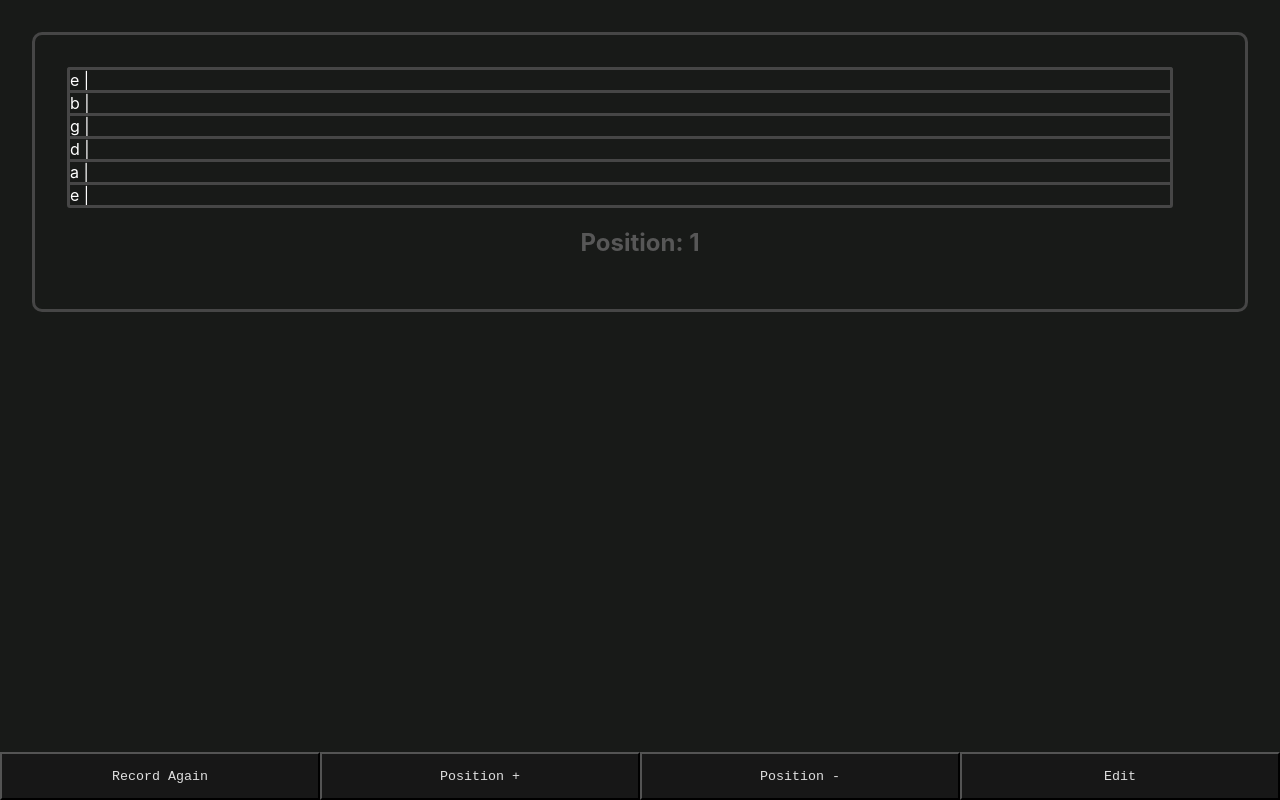
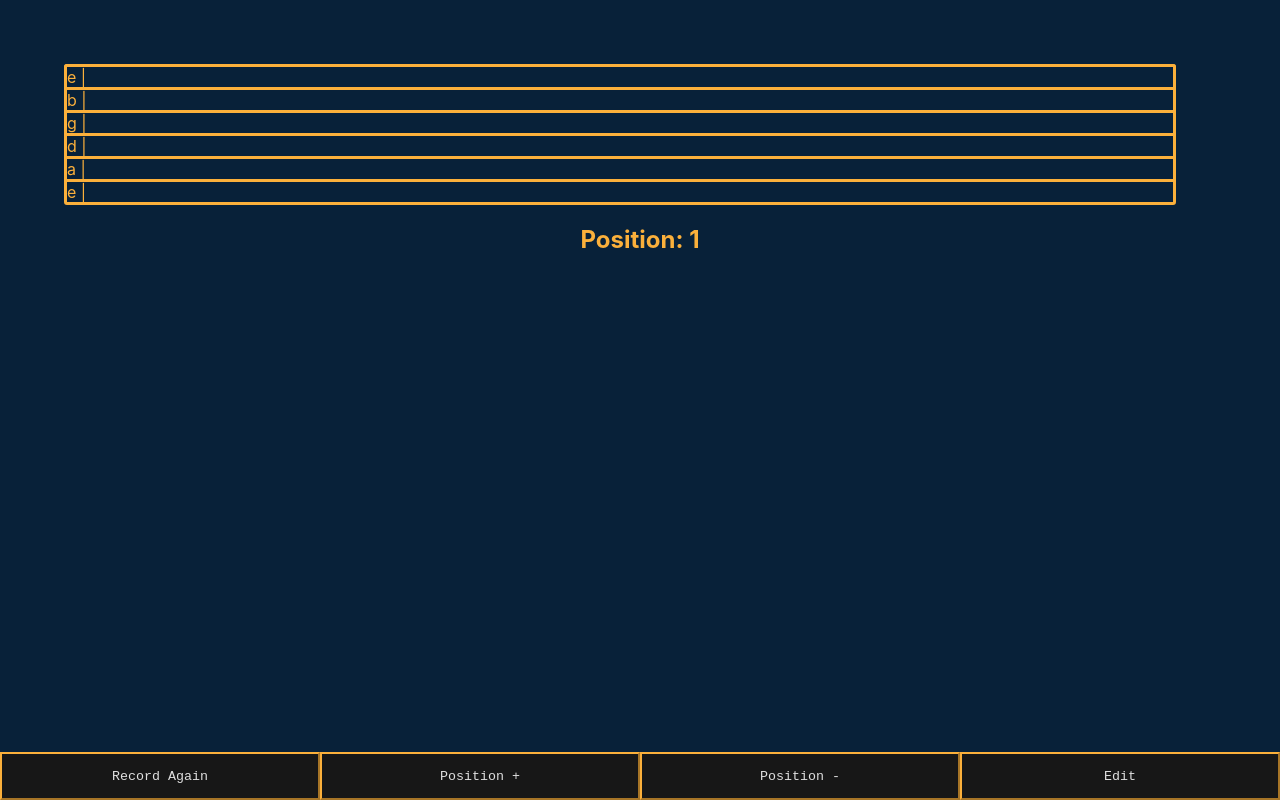
Before and after one commit to SeanLaTour/nesh, a React (Create React App) app: page /tab in a window 1280 px wide. Built offline with nearby package versions, Linux system fonts and the light colour scheme.

Commit message:
new styling

```diff
--- a/src/App.css
+++ b/src/App.css
@@ -1,5 +1,6 @@
 .App {
   text-align: center;
+  background-color: #082139;
 }
 
 .modal {
@@ -26,11 +27,11 @@ button {
 
 a {
   text-decoration: none;
-  color: black;
+  color: #dfdfdf;
 }
 
 .App-header {
-  background-color: #282c34;
+  background-color: #082139;
   min-height: 100vh;
   display: flex;
   flex-direction: column;
--- a/src/Edit.js
+++ b/src/Edit.js
@@ -198,9 +198,9 @@ function Edit({ noteArray, position, setPosition }) {
         style={{
           padding: "2rem",
           margin: "2rem",
-          borderStyle: "solid",
-          borderRadius: "10px",
-          borderColor: "#464646",
+          display: "flex",
+          justifyContent: "center",
+          flexDirection: "column",
         }}
       >
         <div style={{ textAlign: "left" }}>
@@ -211,7 +211,7 @@ function Edit({ noteArray, position, setPosition }) {
               borderBottomStyle: "none",
               listStyleType: "none",
               marginRight: "2.5rem",
-              borderColor: "#464646",
+              borderColor: "#FBB03B",
             }}
           >
             {e2String}
@@ -223,7 +223,7 @@ function Edit({ noteArray, position, setPosition }) {
               borderBottomStyle: "none",
               listStyleType: "none",
               marginRight: "2.5rem",
-              borderColor: "#464646",
+              borderColor: "#FBB03B",
             }}
           >
             {bString}
@@ -235,7 +235,7 @@ function Edit({ noteArray, position, setPosition }) {
               borderBottomStyle: "none",
               listStyleType: "none",
               marginRight: "2.5rem",
-              borderColor: "#464646",
+              borderColor: "#FBB03B",
             }}
           >
             {gString}
@@ -247,7 +247,7 @@ function Edit({ noteArray, position, setPosition }) {
               borderBottomStyle: "none",
               listStyleType: "none",
               marginRight: "2.5rem",
-              borderColor: "#464646",
+              borderColor: "#FBB03B",
             }}
           >
             {dString}
@@ -259,7 +259,7 @@ function Edit({ noteArray, position, setPosition }) {
               borderBottomStyle: "none",
               listStyleType: "none",
               marginRight: "2.5rem",
-              borderColor: "#464646",
+              borderColor: "#FBB03B",
             }}
           >
             {aString}
@@ -270,7 +270,7 @@ function Edit({ noteArray, position, setPosition }) {
               borderStyle: "solid",
               listStyleType: "none",
               marginRight: "2.5rem",
-              borderColor: "#464646",
+              borderColor: "#FBB03B",
             }}
           >
             {eString}
@@ -293,6 +293,7 @@ function Edit({ noteArray, position, setPosition }) {
                   height: "3rem",
                   backgroundColor: "#171717",
                   color: "#DFDFDF",
+                  borderColor: "#FBB03B",
                 }}
               >
                 Record Again
@@ -307,6 +308,7 @@ function Edit({ noteArray, position, setPosition }) {
                     height: "3rem",
                     backgroundColor: "#171717",
                     color: "#DFDFDF",
+                    borderColor: "#FBB03B",
                   }}
                 >
                   Publish
--- a/src/Publish.js
+++ b/src/Publish.js
@@ -16,9 +16,9 @@ function Publish() {
       style={{
         padding: "2rem",
         margin: "2rem",
-        borderStyle: "solid",
-        borderRadius: "10px",
-        borderColor: "#464646",
+        display: "flex",
+        justifyContent: "center",
+        flexDirection: "column",
       }}
     >
       <div style={{ textAlign: "left" }}>
@@ -28,10 +28,10 @@ function Publish() {
             borderStyle: "solid",
             listStyleType: "none",
             marginRight: "2.5rem",
-            borderColor: "#464646",
+            borderColor: "#FBB03B",
             borderRadius: "3px 3px 0 0",
             borderBottomStyle: "none",
-            color: "white",
+            color: "#FBB03B",
           }}
         >
           e |{e2String.join("")}
@@ -42,9 +42,9 @@ function Publish() {
             borderStyle: "solid",
             listStyleType: "none",
             marginRight: "2.5rem",
-            borderColor: "#464646",
+            borderColor: "#FBB03B",
             borderBottomStyle: "none",
-            color: "white",
+            color: "#FBB03B",
           }}
         >
           b |{bString.join("")}
@@ -55,9 +55,9 @@ function Publish() {
             borderStyle: "solid",
             listStyleType: "none",
             marginRight: "2.5rem",
-            borderColor: "#464646",
+            borderColor: "#FBB03B",
             borderBottomStyle: "none",
-            color: "white",
+            color: "#FBB03B",
           }}
         >
           g |{gString.join("")}
@@ -68,9 +68,9 @@ function Publish() {
             borderStyle: "solid",
             listStyleType: "none",
             marginRight: "2.5rem",
-            borderColor: "#464646",
+            borderColor: "#FBB03B",
             borderBottomStyle: "none",
-            color: "white",
+            color: "#FBB03B",
           }}
         >
           d |{dString.join("")}
@@ -81,9 +81,9 @@ function Publish() {
             borderStyle: "solid",
             listStyleType: "none",
             marginRight: "2.5rem",
-            borderColor: "#464646",
+            borderColor: "#FBB03B",
             borderBottomStyle: "none",
-            color: "white",
+            color: "#FBB03B",
           }}
         >
           a |{aString.join("")}
@@ -94,9 +94,9 @@ function Publish() {
             borderStyle: "solid",
             listStyleType: "none",
             marginRight: "2.5rem",
-            borderColor: "#464646",
+            borderColor: "#FBB03B",
             borderRadius: "0 0 3px 3px",
-            color: "white",
+            color: "#FBB03B",
           }}
         >
           e |{eString.join("")}
@@ -118,6 +118,7 @@ function Publish() {
                 height: "3rem",
                 backgroundColor: "#171717",
                 color: "#DFDFDF",
+                borderColor: "#FBB03B",
               }}
             >
               Record Again
@@ -130,6 +131,7 @@ function Publish() {
                 height: "3rem",
                 backgroundColor: "#171717",
                 color: "#DFDFDF",
+                borderColor: "#FBB03B",
               }}
             >
               Edit
--- a/src/Tab.js
+++ b/src/Tab.js
@@ -33,9 +33,9 @@ function Tab({ noteArray, position, setPosition }) {
       style={{
         padding: "2rem",
         margin: "2rem",
-        borderStyle: "solid",
-        borderRadius: "10px",
-        borderColor: "#464646",
+        display: "flex",
+        justifyContent: "center",
+        flexDirection: "column",
       }}
     >
       <div style={{ textAlign: "left" }}>
@@ -45,10 +45,10 @@ function Tab({ noteArray, position, setPosition }) {
             borderStyle: "solid",
             listStyleType: "none",
             marginRight: "2.5rem",
-            borderColor: "#464646",
+            borderColor: "#FBB03B",
             borderRadius: "3px 3px 0 0",
             borderBottomStyle: "none",
-            color: "white",
+            color: "#FBB03B",
           }}
         >
           e |{e2String.join("")}
@@ -59,9 +59,9 @@ function Tab({ noteArray, position, setPosition }) {
             borderStyle: "solid",
             listStyleType: "none",
             marginRight: "2.5rem",
-            borderColor: "#464646",
+            borderColor: "#FBB03B",
             borderBottomStyle: "none",
-            color: "white",
+            color: "#FBB03B",
           }}
         >
           b |{bString.join("")}
@@ -72,9 +72,9 @@ function Tab({ noteArray, position, setPosition }) {
             borderStyle: "solid",
             listStyleType: "none",
             marginRight: "2.5rem",
-            borderColor: "#464646",
+            borderColor: "#FBB03B",
             borderBottomStyle: "none",
-            color: "white",
+            color: "#FBB03B",
           }}
         >
           g |{gString.join("")}
@@ -85,9 +85,9 @@ function Tab({ noteArray, position, setPosition }) {
             borderStyle: "solid",
             listStyleType: "none",
             marginRight: "2.5rem",
-            borderColor: "#464646",
+            borderColor: "#FBB03B",
             borderBottomStyle: "none",
-            color: "white",
+            color: "#FBB03B",
           }}
         >
           d |{dString.join("")}
@@ -98,9 +98,9 @@ function Tab({ noteArray, position, setPosition }) {
             borderStyle: "solid",
             listStyleType: "none",
             marginRight: "2.5rem",
-            borderColor: "#464646",
+            borderColor: "#FBB03B",
             borderBottomStyle: "none",
-            color: "white",
+            color: "#FBB03B",
           }}
         >
           a |{aString.join("")}
@@ -111,9 +111,9 @@ function Tab({ noteArray, position, setPosition }) {
             borderStyle: "solid",
             listStyleType: "none",
             marginRight: "2.5rem",
-            borderColor: "#464646",
+            borderColor: "#FBB03B",
             borderRadius: "0 0 3px 3px",
-            color: "white",
+            color: "#FBB03B",
           }}
         >
           e |{eString.join("")}
@@ -155,7 +155,7 @@ function Tab({ noteArray, position, setPosition }) {
         </footer>
       </div>
       <div>
-        <h2 style={{ color: "#575757" }}>Position: {position + 1}</h2>
+        <h2 style={{ color: "#FBB03B" }}>Position: {position + 1}</h2>
       </div>
       <footer
         style={{
@@ -173,6 +173,7 @@ function Tab({ noteArray, position, setPosition }) {
               height: "3rem",
               backgroundColor: "#171717",
               color: "#DFDFDF",
+              borderColor: "#FBB03B",
             }}
           >
             Record Again
@@ -184,6 +185,7 @@ function Tab({ noteArray, position, setPosition }) {
             height: "3rem",
             backgroundColor: "#171717",
             color: "#DFDFDF",
+            borderColor: "#FBB03B",
           }}
           onClick={handleButtonPositionUp}
         >
@@ -195,6 +197,7 @@ function Tab({ noteArray, position, setPosition }) {
             height: "3rem",
             backgroundColor: "#171717",
             color: "#DFDFDF",
+            borderColor: "#FBB03B",
           }}
           onClick={handleButtonPositionDown}
         >
@@ -207,6 +210,7 @@ function Tab({ noteArray, position, setPosition }) {
               height: "3rem",
               backgroundColor: "#171717",
               color: "#DFDFDF",
+              borderColor: "#FBB03B",
             }}
           >
             Edit
--- a/src/index.css
+++ b/src/index.css
@@ -5,7 +5,7 @@ body {
     sans-serif;
   -webkit-font-smoothing: antialiased;
   -moz-osx-font-smoothing: grayscale;
-  background-color: #181a18;
+  background-color: #082139;
 }
 
 code {
--- a/src/services/utils.js
+++ b/src/services/utils.js
@@ -455,7 +455,7 @@ export const generateTabObjForEdit = (noteArray, position, buttonFunction) => {
               style={{
                 width: "2rem",
                 backgroundColor: "rgb(0,0,0,0)",
-                color: "white",
+                color: "#FBB03B",
                 padding: ".5rem",
                 border: "0",
                 background: "none",
@@ -477,7 +477,7 @@ export const generateTabObjForEdit = (noteArray, position, buttonFunction) => {
               style={{
                 width: "2rem",
                 backgroundColor: "rgb(0,0,0,0)",
-                color: "#464646",
+                color: "#F69453",
                 padding: ".5rem",
                 border: "0",
                 background: "none",
@@ -519,7 +519,7 @@ export const generateTabObjFromPrevious = (previousTabObj, buttonFunction) => {
             style={{
               width: "2rem",
               backgroundColor: "rgb(0,0,0,0)",
-              color: "white",
+              color: "#FBB03B",
               padding: ".5rem",
               border: "0",
               background: "none",
@@ -540,7 +540,7 @@ export const generateTabObjFromPrevious = (previousTabObj, buttonFunction) => {
             style={{
               width: "2rem",
               backgroundColor: "rgb(0,0,0,0)",
-              color: "#464646",
+              color: "#F69453",
               padding: ".5rem",
               border: "0",
               background: "none",
```
Also changed, not shown: src/Mic.js (+34 -43 lines), src/images/logo-search-grid-desktop.png (added).
